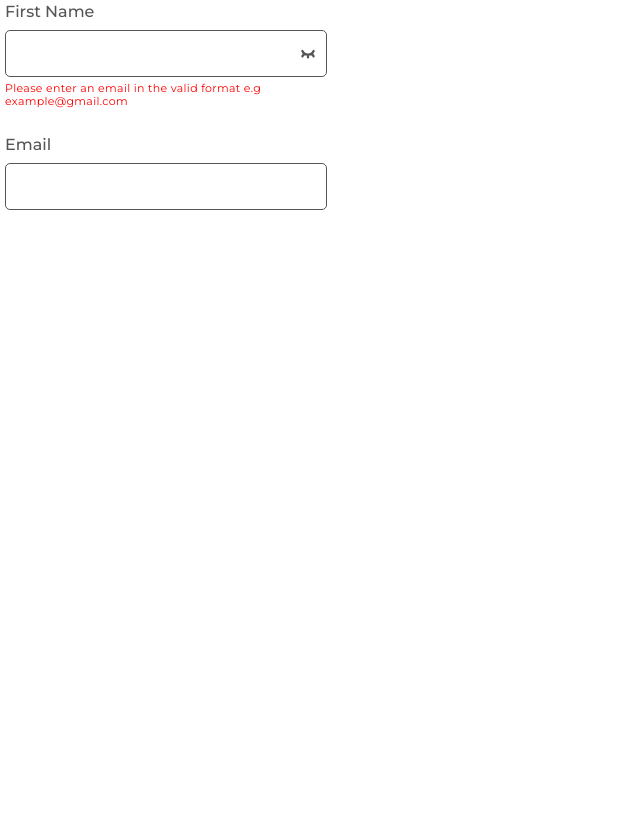
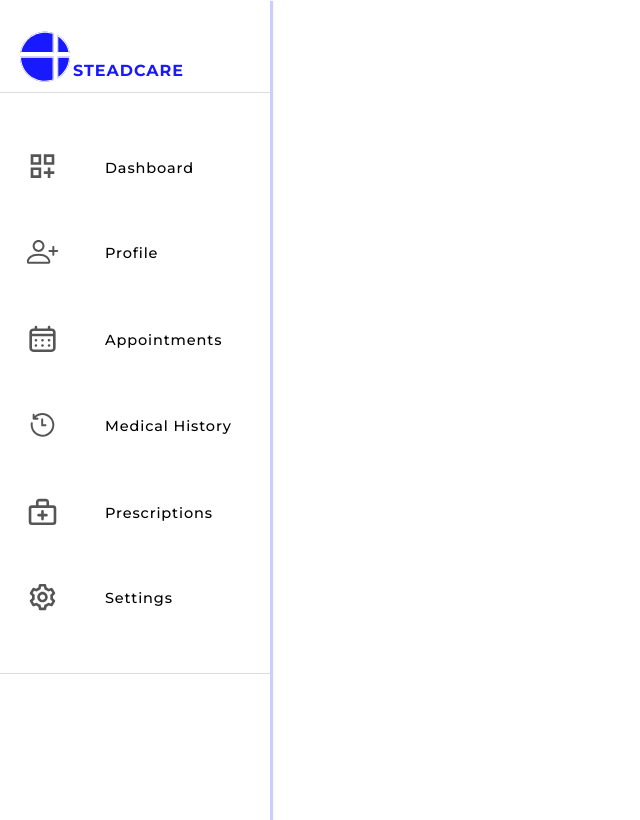
Before and after one commit to Meka-tech/steadcare, a React (Create React App) app: page / in a window 1280 px wide. Shown: the whole page, without its empty margins (0-640 px from the left). Built offline with nearby package versions, Linux system fonts and the light colour scheme.

Commit message:
dashboard Navbar

```diff
--- a/src/App.js
+++ b/src/App.js
@@ -1,14 +1,11 @@
 import "./App.css";
 import { PasswordForm, TextForm } from "./Components/index";
+import { DashboardNavbar } from "./Components/index";
 
 function App() {
   return (
     <div className="App">
-      <PasswordForm
-        title="First Name"
-        errorMsg="Please enter an email in the valid format e.g example@gmail.com"
-      />
-      <TextForm title="Email" />
+      <DashboardNavbar />
     </div>
   );
 }
--- /dev/null
+++ b/src/Components/Navbar/index.jsx
@@ -0,0 +1,97 @@
+import React from "react";
+import styled from "styled-components";
+import { ReactComponent as Logo } from "../../Images/Logo.svg";
+//import icons
+import { ReactComponent as DashboardIcon } from "../../Images/NavbarElements/dashboardIcon.svg";
+import { ReactComponent as ProfileIcon } from "../../Images/NavbarElements/profileIcon.svg";
+import { ReactComponent as CalendarIcon } from "../../Images/NavbarElements/calendarIcon.svg";
+import { ReactComponent as HistoryIcon } from "../../Images/NavbarElements/historyIcon.svg";
+import { ReactComponent as PrescriptionIcon } from "../../Images/NavbarElements/prescriptionIcon.svg";
+import { ReactComponent as SettingsIcon } from "../../Images/NavbarElements/settingsIcon.svg";
+
+const Navs = [
+  [<DashboardIcon />, "Dashboard"],
+  [<ProfileIcon />, "Profile"],
+  [<CalendarIcon />, "Appointments"],
+  [<HistoryIcon />, "Medical History"],
+  [<PrescriptionIcon />, "Prescriptions"],
+  [<SettingsIcon />, "Settings"],
+];
+
+export const DashboardNavbar = ({ active }) => {
+  return (
+    <Container>
+      <LogoSection>
+        <Logo style={{ cursor: "pointer" }} />
+        <h1> SteadCare</h1>
+      </LogoSection>
+      <NavItems>
+        {Navs.map((nav, index) => (
+          <NavItem key={index}>
+            <div>{nav[0]}</div>
+            <h1>{nav[1]}</h1>
+          </NavItem>
+        ))}
+      </NavItems>
+    </Container>
+  );
+};
+
+const Container = styled.div`
+  padding: 10px 0px;
+  width: 270px;
+  height: 100vh;
+  box-shadow: 3px 1px 1px 0px rgba(0, 0, 255, 0.2);
+  background-color: white;
+`;
+const LogoSection = styled.div`
+  padding-left: 20px;
+  padding-bottom: 10px;
+  display: flex;
+  align-items: flex-end;
+  border-bottom: 1px solid rgba(85, 85, 85, 0.2);
+  height: 9%;
+  h1 {
+    padding: 0;
+    margin: 0;
+    font-family: Montserrat;
+    font-size: 16px;
+    font-weight: 700;
+    line-height: 23px;
+    letter-spacing: 0.06em;
+    text-align: left;
+    color: rgba(0, 0, 255, 0.9);
+    text-transform: uppercase;
+    margin-left: 3px;
+    cursor: pointer;
+  }
+`;
+const NavItems = styled.div`
+  display: flex;
+  flex-direction: column;
+  justify-content: space-between;
+  padding: 50px 20px;
+  height: 60%;
+  border-bottom: 1px solid rgba(85, 85, 85, 0.2);
+`;
+const NavItem = styled.div`
+  display: flex;
+  align-items: center;
+
+  div {
+    margin-right: 40px;
+    transform: scale(0.7);
+    cursor: pointer;
+  }
+  h1 {
+    font-family: Montserrat;
+    font-size: 14.5px;
+    font-weight: 500;
+    line-height: 20px;
+    letter-spacing: 0.06em;
+    text-align: left;
+    margin: 0;
+    padding: 0;
+    cursor: pointer;
+  }
+`;
--- a/src/Components/index.js
+++ b/src/Components/index.js
@@ -1,2 +1,3 @@
 export * from "./Button/Button";
 export * from "./Form/Form";
+export * from "./Navbar";
```
